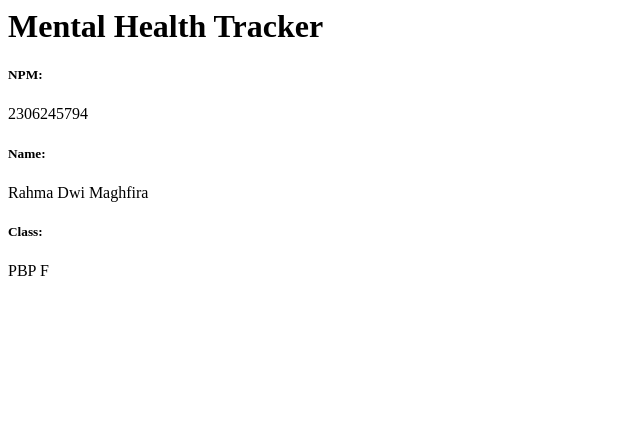
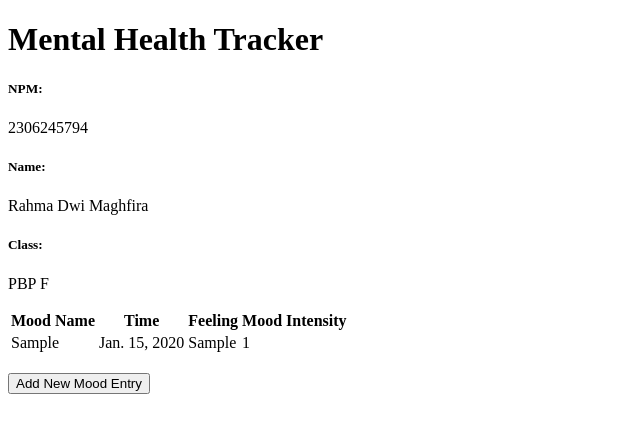
Before and after one commit to rahmafira01/mental-health-tracker, a Django app: page / in a window 1280 px wide. Shown: the top 433 px of the page, without its empty margins (0-640 px from the left). Run offline with Django 4.2, Linux system fonts and the light colour scheme; tables that the repository leaves empty hold one stand-in row (values such as "Sample post").

Commit message:
selesai tutorial 2

```diff
--- a/main/models.py
+++ b/main/models.py
@@ -1,7 +1,7 @@
 from django.db import models
 
 # Create your models here.
-from django.db import models
+import uuid  # tambahkan baris ini di paling atas
 
 class MoodEntry(models.Model):
     mood = models.CharField(max_length=255)
--- a/main/templates/main.html
+++ b/main/templates/main.html
@@ -1,8 +1,43 @@
+{% extends 'base.html' %}
+{% block content %}
 <h1>Mental Health Tracker</h1>
 
 <h5>NPM: </h5>
-<p>{{ npm }}</p>
-<h5>Name: </h5>
+<p>{{ npm }}<p>
+
+<h5>Name:</h5>
 <p>{{ name }}</p>
-<h5>Class: </h5>
-<p>{{ class }}</p>
+
+<h5>Class:</h5>
+<p>{{ class }}</ps>
+
+    {% if not mood_entries %}
+    <p>Belum ada data mood pada mental health tracker.</p>
+    {% else %}
+    <table>
+      <tr>
+        <th>Mood Name</th>
+        <th>Time</th>
+        <th>Feeling</th>
+        <th>Mood Intensity</th>
+      </tr>
+
+      {% comment %} Berikut cara memperlihatkan data mood di bawah baris ini
+      {% endcomment %}
+      {% for mood_entry in mood_entries %}
+      <tr>
+        <td>{{mood_entry.mood}}</td>
+        <td>{{mood_entry.time}}</td>
+        <td>{{mood_entry.feelings}}</td>
+        <td>{{mood_entry.mood_intensity}}</td>
+      </tr>
+      {% endfor %}
+    </table>
+    {% endif %}
+
+    <br />
+
+    <a href="{% url 'main:create_mood_entry' %}">
+      <button>Add New Mood Entry</button>
+    </a>
+    {% endblock content %}
--- a/main/urls.py
+++ b/main/urls.py
@@ -1,8 +1,14 @@
 from django.urls import path
 from main.views import show_main
+from main.views import show_main, create_mood_entry, show_xml, show_json, show_xml_by_id, show_json_by_id
 
 app_name = 'main'
 
 urlpatterns = [
     path('', show_main, name='show_main'),
+    path('create-mood-entry', create_mood_entry, name='create_mood_entry'),
+    path('xml/', show_xml, name='show_xml'),
+    path('json/', show_json, name='show_json'),
+    path('xml/<str:id>/', show_xml_by_id, name='show_xml_by_id'),
+    path('json/<str:id>/', show_json_by_id, name='show_json_by_id'),
 ]
--- a/main/views.py
+++ b/main/views.py
@@ -1,11 +1,44 @@
-from django.shortcuts import render
+from django.shortcuts import render, redirect
+from main.forms import MoodEntryForm
+from main.models import MoodEntry
+from django.http import HttpResponse
+from django.core import serializers
 
 # Create your views here.
 def show_main(request):
+    mood_entries = MoodEntry.objects.all()
+
     context = {
         'npm' : '2306245794',
         'name': 'Rahma Dwi Maghfira',
-        'class': 'PBP F'
+        'class': 'PBP F',
+        'mood_entries': mood_entries,
     }
 
     return render(request, "main.html", context)
+
+def create_mood_entry(request):
+    form = MoodEntryForm(request.POST or None)
+
+    if form.is_valid() and request.method == "POST":
+        form.save()
+        return redirect('main:show_main')
+
+    context = {'form': form}
+    return render(request, "create_mood_entry.html", context)
+
+def show_xml(request):
+    data = MoodEntry.objects.all()
+    return HttpResponse(serializers.serialize("xml", data), content_type="application/xml")
+
+def show_json(request):
+    data = MoodEntry.objects.all()
+    return HttpResponse(serializers.serialize("json", data), content_type="application/json")
+
+def show_xml_by_id(request, id):
+    data = MoodEntry.objects.filter(pk=id)
+    return HttpResponse(serializers.serialize("xml", data), content_type="application/xml")
+
+def show_json_by_id(request, id):
+    data = MoodEntry.objects.filter(pk=id)
+    return HttpResponse(serializers.serialize("json", data), content_type="application/json")
--- a/mental_health_tracker/settings.py
+++ b/mental_health_tracker/settings.py
@@ -55,7 +55,7 @@ ROOT_URLCONF = 'mental_health_tracker.urls'
 TEMPLATES = [
     {
         'BACKEND': 'django.template.backends.django.DjangoTemplates',
-        'DIRS': [],
+        'DIRS': [BASE_DIR / 'templates'],
         'APP_DIRS': True,
         'OPTIONS': {
             'context_processors': [
@@ -122,3 +122,5 @@ STATIC_URL = 'static/'
 # https://docs.djangoproject.com/en/4.2/ref/settings/#default-auto-field
 
 DEFAULT_AUTO_FIELD = 'django.db.models.BigAutoField'
+
+CSRF_TRUSTED_ORIGINS = ["http://localhost","http://127.0.0.1","http://rahma-dwi31-mentalhealthtracker.pbp.cs.ui.ac.id", "https://rahma-dwi31-mentalhealthtracker.pbp.cs.ui.ac.id"]
--- /dev/null
+++ b/templates/base.html
@@ -0,0 +1,13 @@
+{% load static %}
+<!DOCTYPE html>
+<html lang="en">
+  <head>
+    <meta charset="UTF-8" />
+    <meta name="viewport" content="width=device-width, initial-scale=1.0" />
+    {% block meta %} {% endblock meta %}
+  </head>
+
+  <body>
+    {% block content %} {% endblock content %}
+  </body>
+</html>
```
Also changed, not shown: main/forms.py (added, +7 -0 lines), main/templates/create_mood_entry.html (added, +18 -0 lines), .github/workflows/deploy.yml (added), 2 other files.
